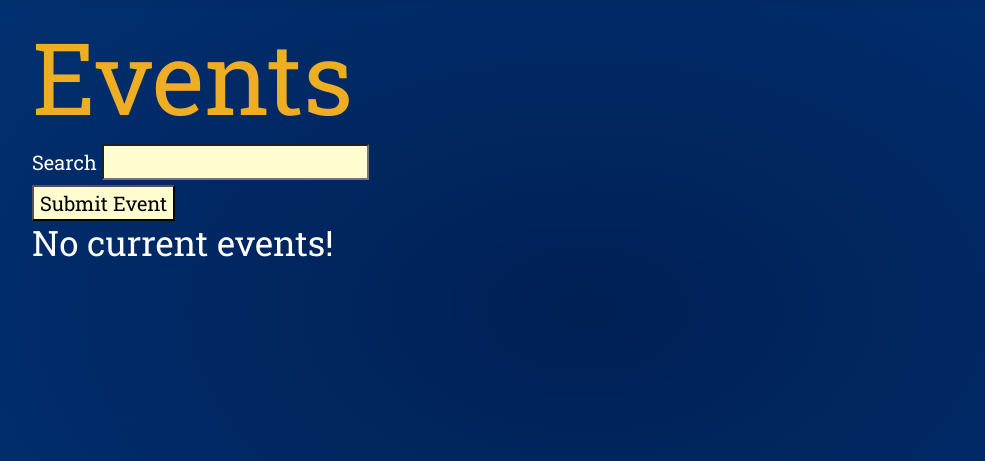
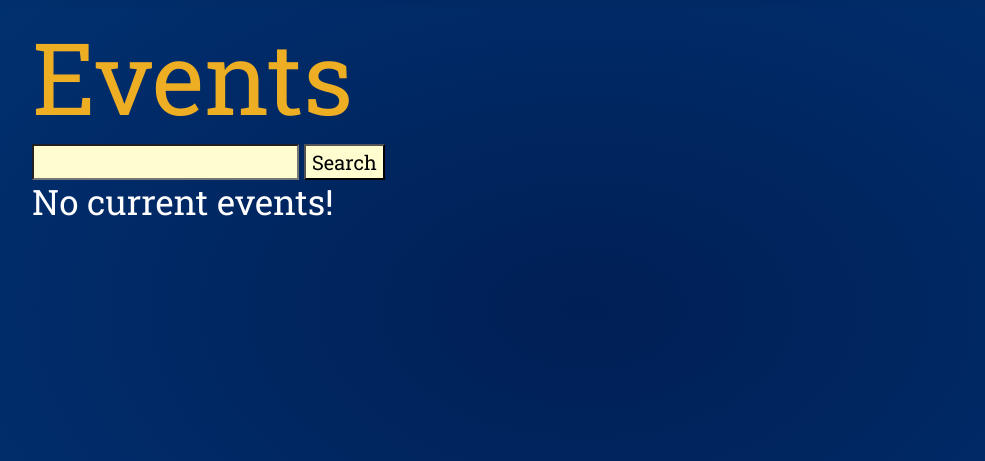
Before and after one commit to Flash-Flyers/capstone-project, an ASP.NET Core app: page / in a window 1280 px wide. Shown: the part 90-551 px from the top of the page, without its empty margins (53-1038 px from the left). Run offline with ASP.NET Core 8, Linux system fonts and the light colour scheme; some libraries are stand-ins or nearby versions.

Commit message:
minor layout changes

```diff
--- a/FlashFlyers/Views/Event/Index.cshtml
+++ b/FlashFlyers/Views/Event/Index.cshtml
@@ -11,6 +11,8 @@
 <body>
     <!--Event Title, Image & Download Options-->
     <h1>@Model.Title</h1>
+    <p>Category: @Model.Category</p>
+    <br />
     <embed src="@(Model.Id)_with_qr.png" style="vertical-align: middle;">
     <br />
     <a href="@(Model.Id)_with_qr.png" download>Download Image with QR Code</a>
@@ -22,7 +24,7 @@
     <a asp-controller="Event" asp-action="Like" asp-route-id=@Model.Id asp-route-email=@User.Identity.Name>Like This Event</a>
     @if (User.Identity.IsAuthenticated)
     {
-      <a style="color:forestgreen;" asp-controller="FavEvents" asp-action="Save" asp-route-id=@Model.Id>Favorite Event</a>
+        <a style="color:forestgreen;" asp-controller="FavEvents" asp-action="Save" asp-route-id=@Model.Id>Favorite Event</a>
     }
     <p>Likes: @Model.Likes</p>
 
@@ -32,7 +34,6 @@
     <p> This event is happening on @Model.Date at @Model.Time at @Model.Building @Model.Room</p>
     <div id='map' style='width: 900px; height: 600px;'></div>
     <br />
-
     <p class="line" style="position: relative; right: 0;"></p>
     <script>
             //MapBox
--- a/FlashFlyers/Views/EventCreation/Testing.cshtml
+++ b/FlashFlyers/Views/EventCreation/Testing.cshtml
@@ -1,7 +1,7 @@
 @{
     ViewData["Title"] = "Event Creation";
 }
-<body> <!-->Page for creating a premade event for testing purposes.-->
+<body> <!--Page for creating a premade event for testing purposes.-->
     <h2 style="position: relative; right:0;">
         Event Creation
     </h2>
--- a/FlashFlyers/Views/Home/Index.cshtml
+++ b/FlashFlyers/Views/Home/Index.cshtml
@@ -9,11 +9,11 @@
     <!--Post form data to SearchTag to recieve events matching the search terms.-->
     <form method="post" enctype="multipart/form-data" asp-controller="SearchTag" asp-action="Index">
 
-        <label for="evTitle">Search</label>
+        @*<label for="evTitle">Search For An Event:</label>*@
         <input type="text" class="textarea" id="search" name="search" maxlength="50" required />
-        <br />
+        @*<br />*@
 
-        <button type="submit" class="textarea" id="submit" value="Submit">Submit Event</button>
+        <button type="submit" class="textarea" id="submit" value="Submit">Search</button>
     </form>
     @{ if (!Model.Any()) //Display all events with embedded links, and allow for downloading event images.
         {
```
